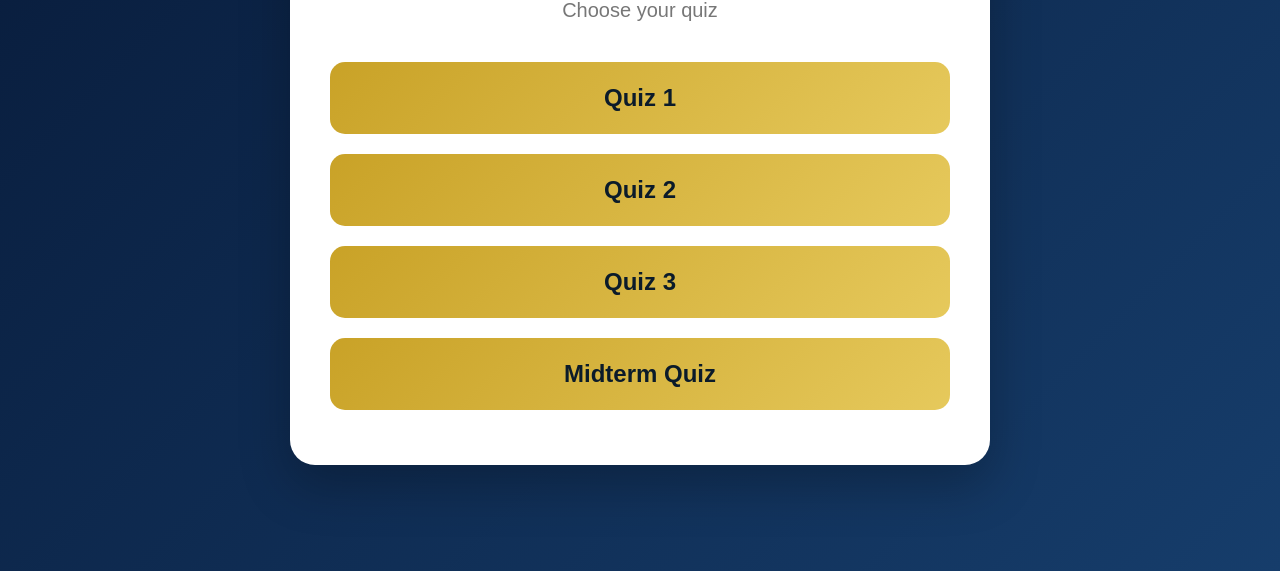
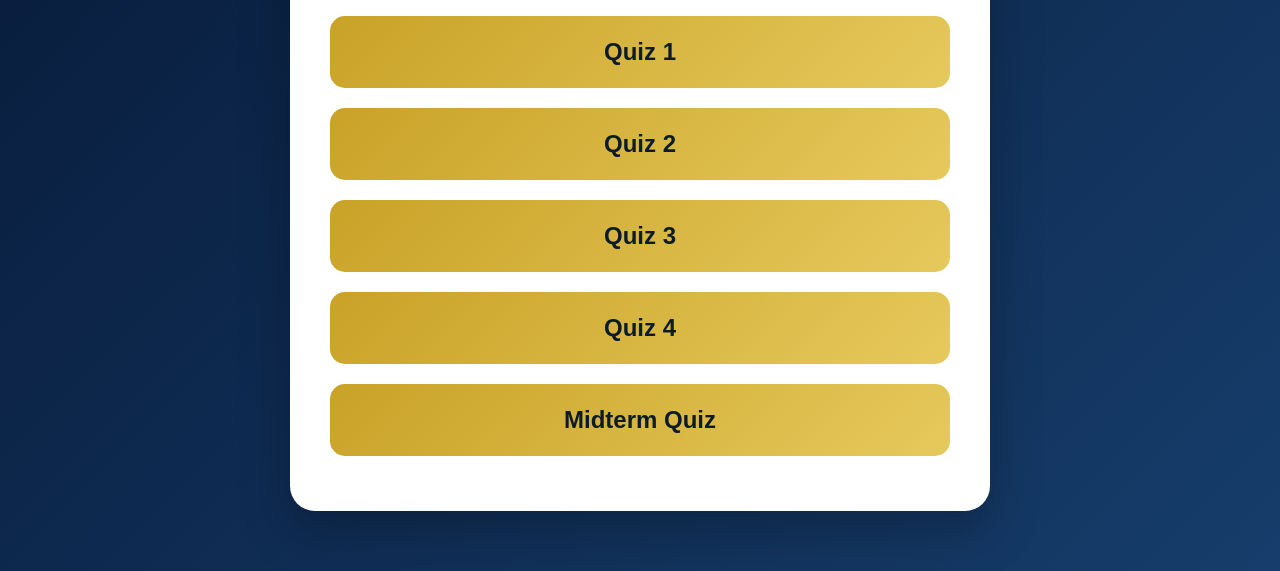
Before and after one commit to centerjust4u-creator/IOS, a plain HTML site: page index.html in a window 1280 px wide. Shown: the part 229-800 px from the top of the page. Drawn offline with Linux system fonts and the light colour scheme.

Commit message:
Add link for Quiz 4 in the quiz list

```diff
--- a/index.html
+++ b/index.html
@@ -92,6 +92,7 @@ h1 {
         <a class="quiz" href="quiz-1/">Quiz 1</a>
         <a class="quiz" href="quiz-2/">Quiz 2</a>
         <a class="quiz" href="quiz-3/">Quiz 3</a>
+        <a class="quiz" href="quiz-4/">Quiz 4</a>
 
         <a class="quiz" href="midterm-quiz/">Midterm Quiz</a>
     </div>
```
